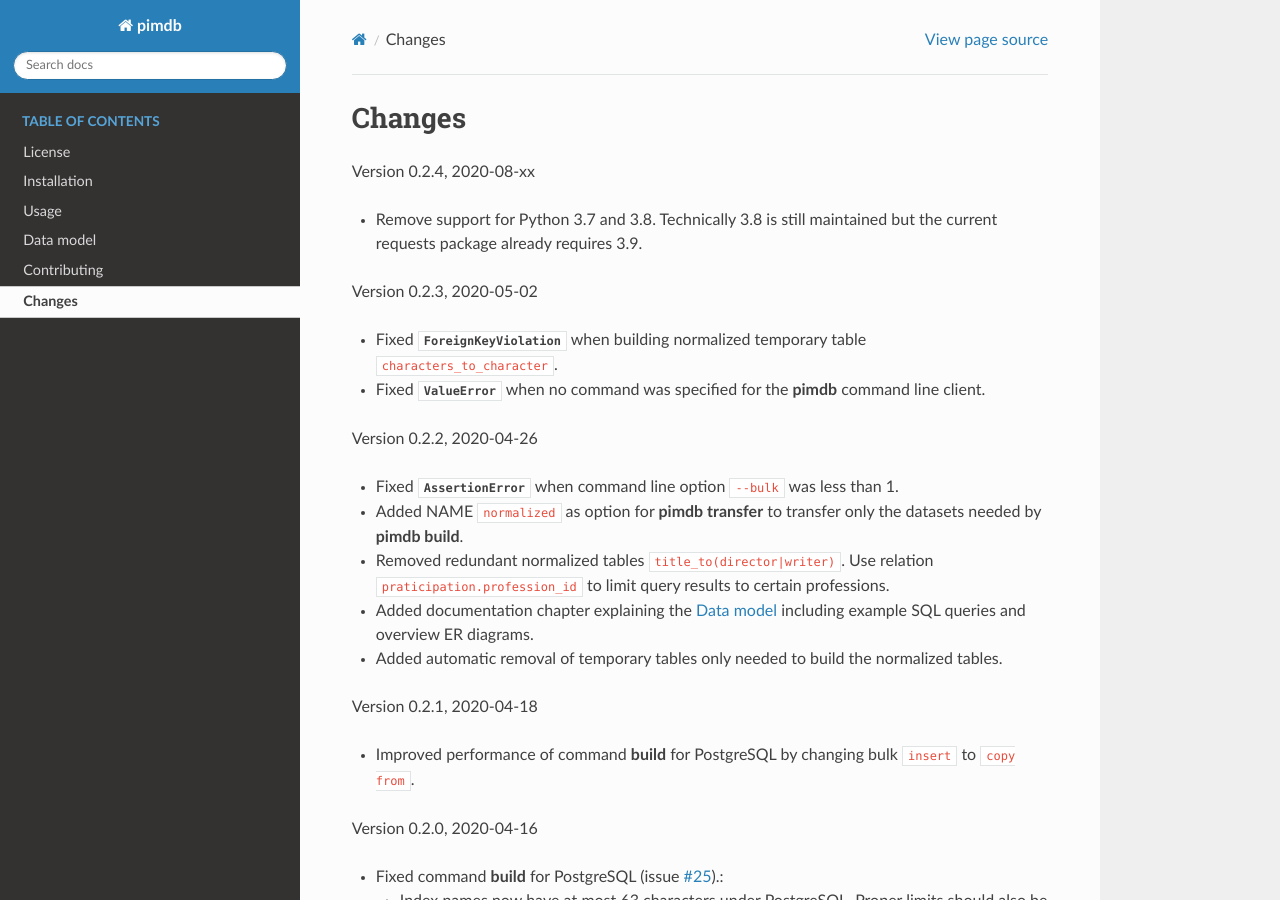
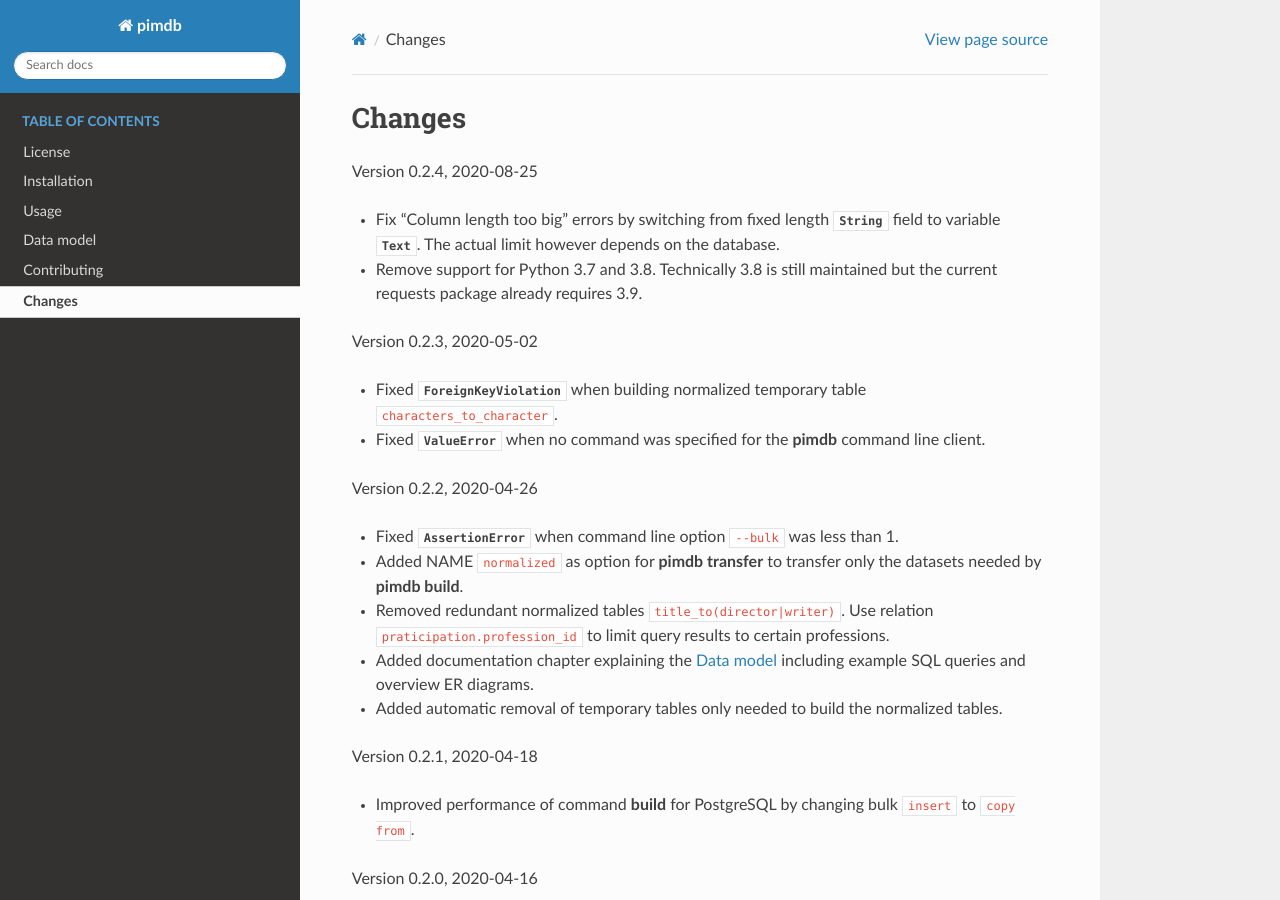
Before and after one commit to roskakori/pimdb, a Sphinx documentation site: the page built from docs/changes.rst, in a window 1280 px wide and 900 px high. Built offline with Sphinx 7.4.7 and the Read the Docs theme 2.0.0, drawn with Linux system fonts in a browser that asks for light colours.

Commit message:
#39 Update documentation

```diff
--- a/docs/changes.rst
+++ b/docs/changes.rst
@@ -1,8 +1,11 @@
 Changes
 =======
 
-Version 0.2.4, 2020-08-xx
+Version 0.2.4, 2020-08-25
 
+* Fix "Column length too big" errors by switching from fixed length
+  :py:class:`String` field to variable :py:class:`Text`. The actual
+  limit however depends on the database.
 * Remove support for Python 3.7 and 3.8. Technically 3.8 is still maintained
   but the current requests package already requires 3.9.
 
```
